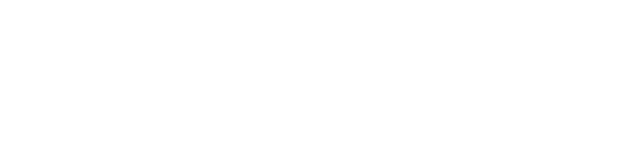
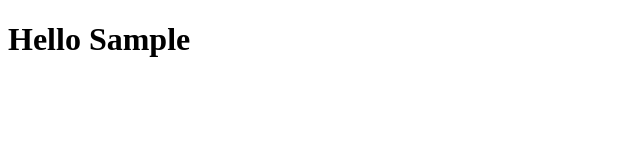
Before and after one commit to CSE-pebble/momentum-clone, a plain HTML site: page index.html in a window 1280 px wide. Both pictures are taken after typing "Sample" into the empty fields and a click on the input "로그인". Shown: the whole page, without its empty margins (0-640 px from the left). Drawn offline with Linux system fonts and the light colour scheme.

Commit message:
Add greeting function

```diff
--- a/app.js
+++ b/app.js
@@ -1,10 +1,15 @@
 const loginForm = document.querySelector("#login-form");
 const loginInput = document.querySelector("#login-form input");
+const greeting = document.querySelector("#greeting");
+
+const HIDDEN_CLASSNAME = "hidden";
 
 function onLoginSubmit(event) {
   event.preventDefault(); //event의 기본동작을 막아주는 코드
+  loginForm.classList.add(HIDDEN_CLASSNAME);
   const username = loginInput.value; //사용자 입력값 받아서 변수에 저장
-  loginForm.classList.add("hidden");
+  greeting.innerText = `Hello ${username}`;
+  greeting.classList.remove(HIDDEN_CLASSNAME);
 }
 
 loginForm.addEventListener("submit", onLoginSubmit); //submit event
--- a/index.html
+++ b/index.html
@@ -17,6 +17,7 @@
       />
       <input type="submit" value="로그인" />
     </form>
+    <h1 id="greeting" class="hidden"></h1>
     <script src="app.js"></script>
   </body>
 </html>
```
